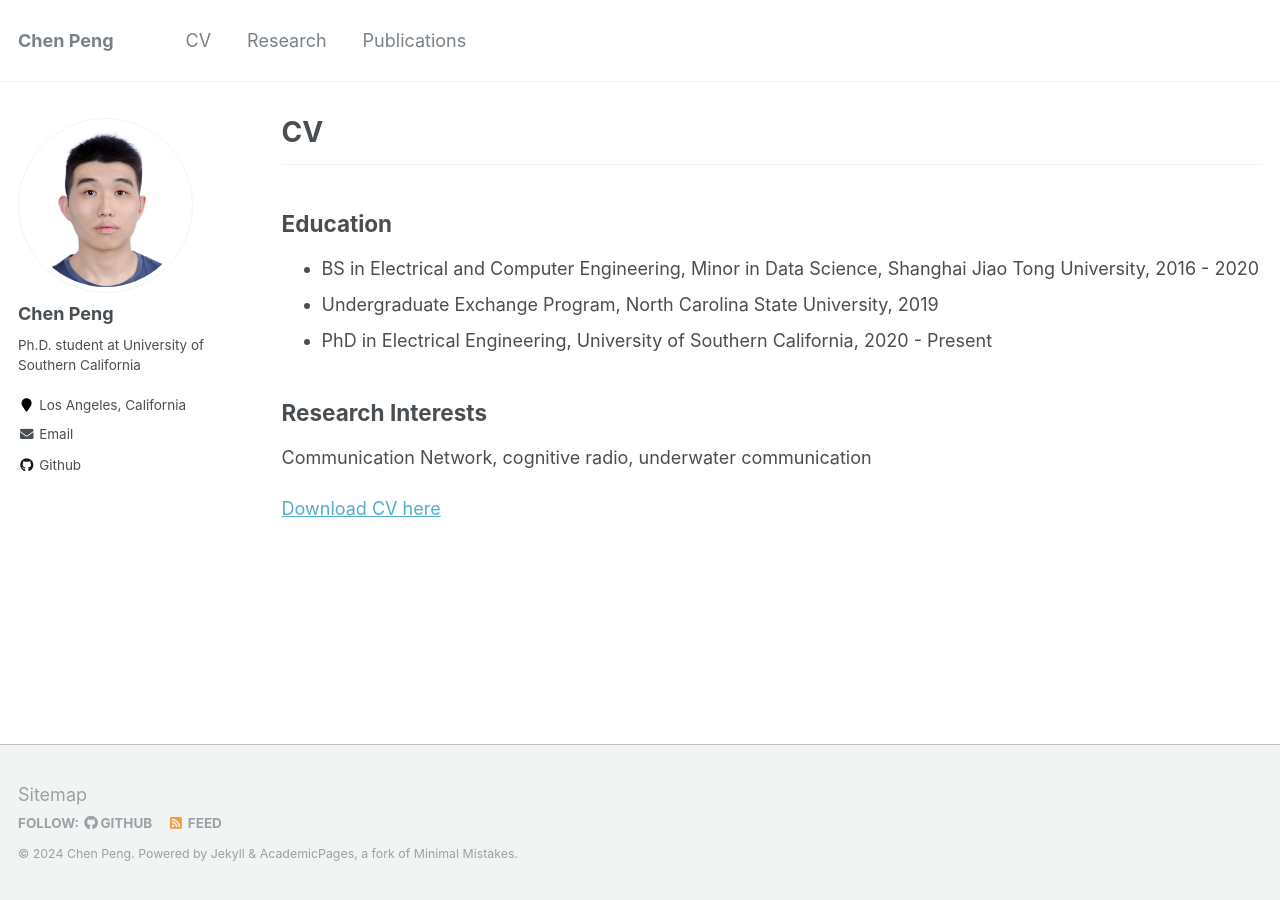
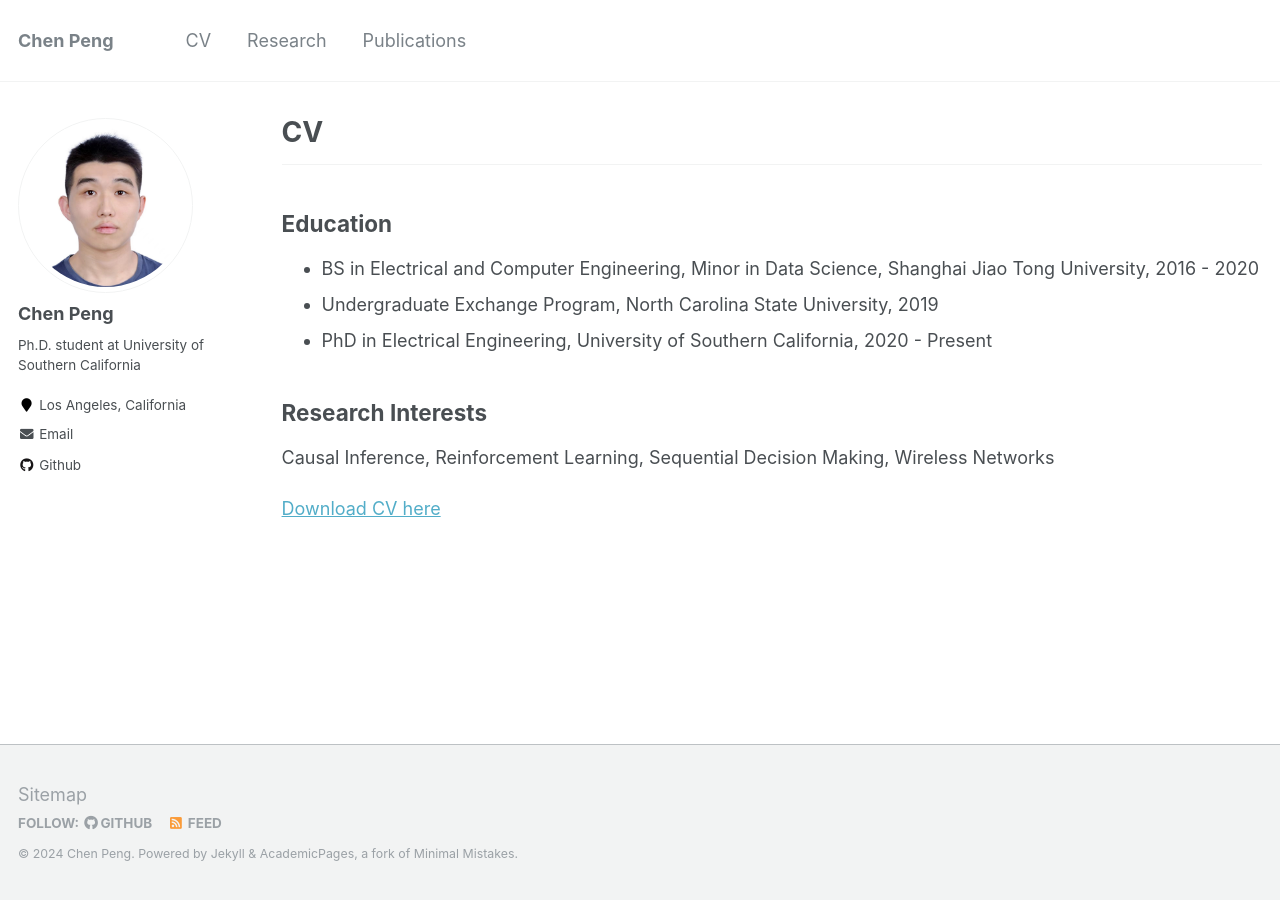
Before and after one commit to CalixPeng/CalixPeng.github.io, a Jekyll site: the page built from _pages/cv.md, in a window 1280 px wide. Built offline with Jekyll 4.4.1, drawn with Linux system fonts in a browser that asks for light colours.

Commit message:
Update cv.md

```diff
--- a/_pages/cv.md
+++ b/_pages/cv.md
@@ -17,9 +17,9 @@ redirect_from:
 * PhD in Electrical Engineering, University of Southern California, 2020 - Present
 
 ## Research Interests
-Communication Network, cognitive radio, underwater communication
+Causal Inference, Reinforcement Learning, Sequential Decision Making, Wireless Networks
 
-[Download CV here](http://Chen-Peng-98.github.io/files/CV.pdf)
+[Download CV here](http://Chen-Peng-98.github.io/files/CV_Chen.pdf)
 
 
 
```
